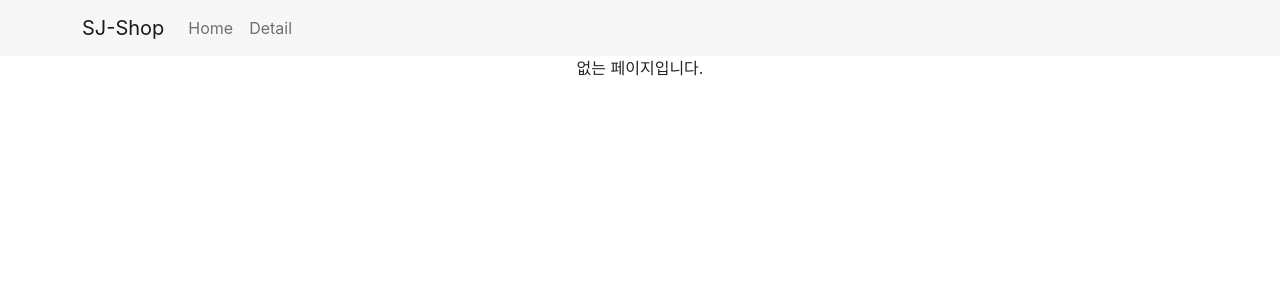
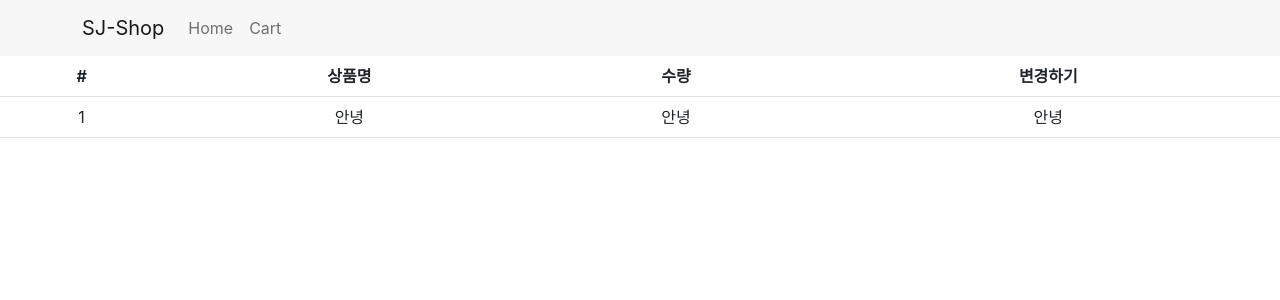
Before and after one commit to sjbae77/react_shop, a React (Create React App) app: page /cart in a window 1280 px wide. Shown: the top 300 px of the page. Built offline with nearby package versions, Linux system fonts and the light colour scheme.

Commit message:
redux toolkit 기초셋팅

```diff
--- a/package.json
+++ b/package.json
@@ -3,6 +3,7 @@
   "version": "0.1.0",
   "private": true,
   "dependencies": {
+    "@reduxjs/toolkit": "^1.8.3",
     "@testing-library/jest-dom": "^5.16.4",
     "@testing-library/react": "^13.3.0",
     "@testing-library/user-event": "^13.5.0",
@@ -11,6 +12,7 @@
     "react": "^18.2.0",
     "react-bootstrap": "^2.4.0",
     "react-dom": "^18.2.0",
+    "react-redux": "^8.0.2",
     "react-router-dom": "^6.3.0",
     "react-scripts": "5.0.1",
     "web-vitals": "^2.1.4"
--- a/src/App.js
+++ b/src/App.js
@@ -8,6 +8,7 @@ import Header from "./components/Header";
 import Item from "./components/Item";
 import Detail from "./pages/Detail";
 import About from "./pages/About";
+import Cart from "./pages/Cart";
 
 function App() {
   const path = process.env.PUBLIC_URL;
@@ -67,6 +68,8 @@ function App() {
         />
         <Route path="/detail/:id" element={<Detail Shoes={Shoes} />} />
 
+        <Route path="/cart" element={<Cart />}></Route>
+
         <Route path="/about" element={<About />}>
           <Route path="member" element={<div>멤버임</div>}></Route>
           <Route path="location" element={<div>지도표시</div>}></Route>
--- a/src/components/Header.js
+++ b/src/components/Header.js
@@ -18,10 +18,10 @@ function Header() {
           </Nav.Link>
           <Nav.Link
             onClick={() => {
-              navigate("/detail");
+              navigate("/cart");
             }}
           >
-            Detail
+            Cart
           </Nav.Link>
         </Nav>
       </Container>
--- /dev/null
+++ b/src/pages/Cart.js
@@ -0,0 +1,28 @@
+import { Table } from "react-bootstrap";
+
+function Cart() {
+  return (
+    <div>
+      <Table>
+        <thead>
+          <tr>
+            <th>#</th>
+            <th>상품명</th>
+            <th>수량</th>
+            <th>변경하기</th>
+          </tr>
+        </thead>
+        <tbody>
+          <tr>
+            <td>1</td>
+            <td>안녕</td>
+            <td>안녕</td>
+            <td>안녕</td>
+          </tr>
+        </tbody>
+      </Table>
+    </div>
+  );
+}
+
+export default Cart;
--- /dev/null
+++ b/src/redux/store.js
@@ -0,0 +1,5 @@
+import { configureStore } from "@reduxjs/toolkit";
+
+export default configureStore({
+  reducer: {},
+});
```
Also changed, not shown: src/index.js (+6 -2 lines), 1 other file (tests, documents, lock files or other folders).
